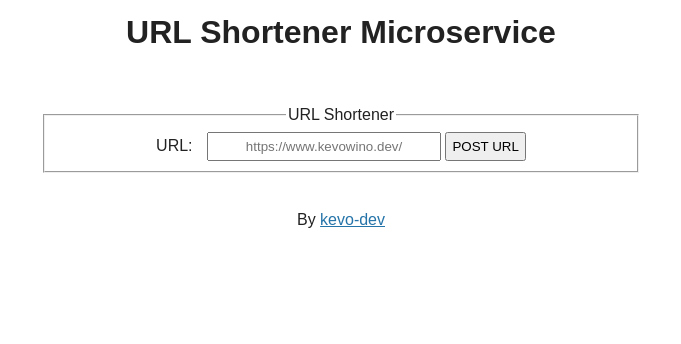
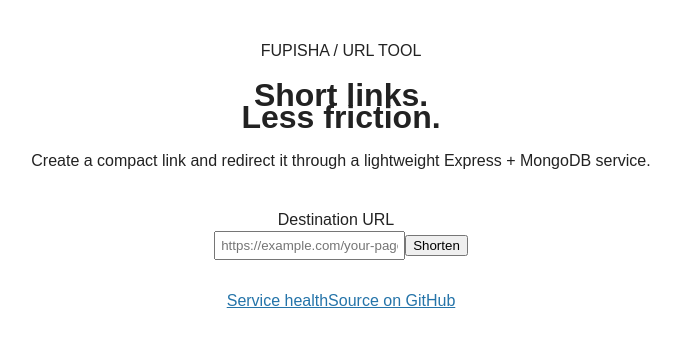
Before and after one commit to kevo-dev/urlshortener, a website: page views/index.html in a window 1280 px wide. Shown: the whole page, without its empty margins (299-980 px from the left). Drawn offline with Linux system fonts and the light colour scheme.

Commit message:
Modernize URL shortener views/index.html

```diff
--- a/views/index.html
+++ b/views/index.html
@@ -1,32 +1,3 @@
-<!DOCTYPE html>
-
-<html>
-  <head>
-    <title>URL Shortener Microservice | freeCodeCamp.org</title>
-    <link
-      rel="icon"
-      type="image/png"
-      href=""
-    />
-    <link href="/public/style.css" rel="stylesheet" type="text/css" />
-  </head>
-
-  <body>
-    <h1>URL Shortener Microservice</h1>
-    <main>
-      <section>
-        <form action="api/shorturl" method="POST">
-          <fieldset>
-            <legend>URL Shortener</legend>
-            <label for="url_input">URL:</label>
-            <input id="url_input" type="text" name="url" placeholder="https://www.kevowino.dev/" />
-            <input type="submit" value="POST URL" />
-          </fieldset>
-        </form>
-      </section>
-    </main>
-    <footer>
-      <p>By <a href="https://www.kevowino-dev.vercel.app/">kevo-dev</a></p>
-    </footer>
-  </body>
-</html>
+<!doctype html>
+<html lang="en"><head><meta charset="utf-8"><meta name="viewport" content="width=device-width,initial-scale=1"><meta name="description" content="Fupisha is a simple URL shortener built with Express and MongoDB."><title>Fupisha — URL Shortener</title><link href="/public/style.css" rel="stylesheet"></head>
+<body><main class="shell"><p class="eyebrow">FUPISHA / URL TOOL</p><h1>Short links.<br><span>Less friction.</span></h1><p class="lede">Create a compact link and redirect it through a lightweight Express + MongoDB service.</p><form action="/api/shorturl/new" method="POST" class="card"><label for="url_input">Destination URL</label><div class="form-row"><input id="url_input" type="url" name="url" required placeholder="https://example.com/your-page" autocomplete="url"><button type="submit">Shorten</button></div></form><div class="links"><a href="/health">Service health</a><a href="https://github.com/kevo-dev/urlshortener">Source on GitHub</a></div></main></body></html>
```
